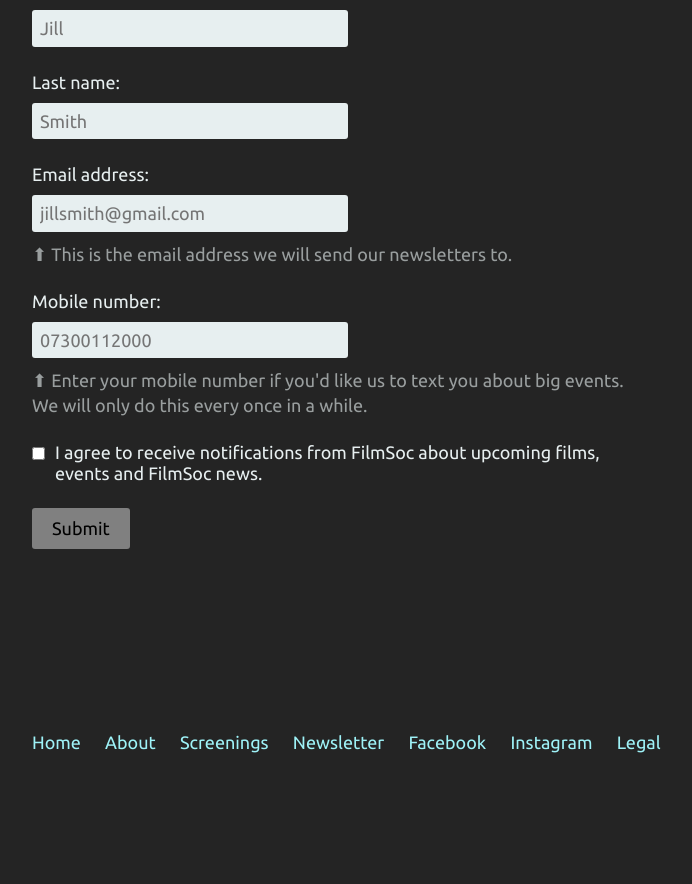
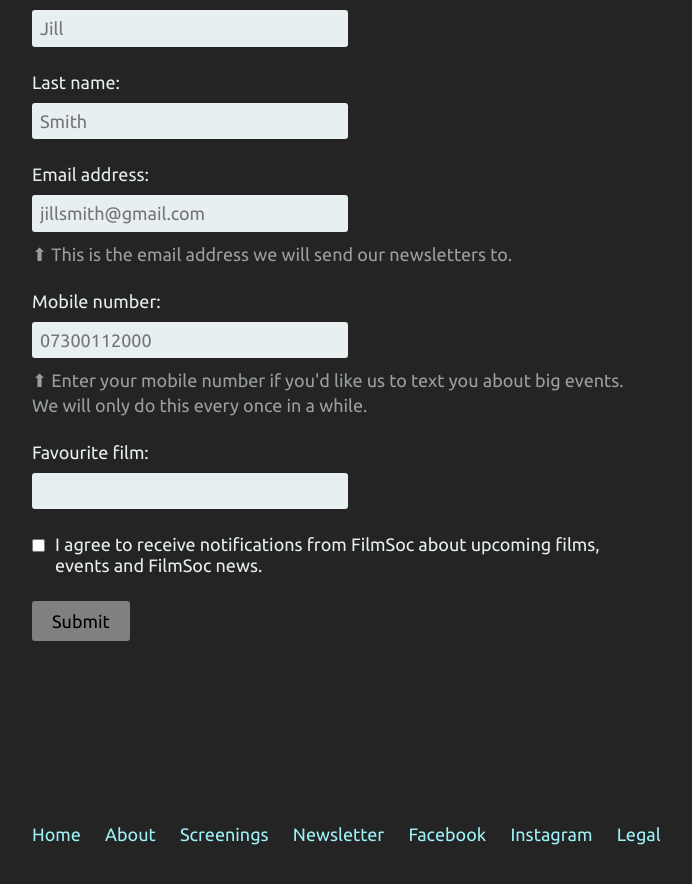
Before and after one commit to stringlytyped/filmsoc, a Jekyll site: the page built from registration/new.html, in a window 1280 px wide and 900 px high, scrolled down 617 px. Shown: the top 884 px of the window, without its empty margins (158-850 px from the left). Built offline with Jekyll 4.4.1, drawn with Linux system fonts in a browser that asks for light colours; before the commit the page ends 1425 px from its top, so only the background shows below that.

Commit message:
Add favourite film question to newsletter registration form

```diff
--- a/registration/new.html
+++ b/registration/new.html
@@ -20,6 +20,7 @@ permalink: /registration/new/
     </div>
     <label>Mobile number: <input type="text" name="mobile" placeholder="07300112000" data-action="blur->newsletter#validate"></label>
     <p>⬆ Enter your mobile number if you'd like us to text you about big events. We will only do this every once in a while.</p>
+    <label>Favourite film: <input type="text" name="favfilm" data-action="blur->newsletter#validate" data-target="newsletter.favfilm"></label>
     <label><input type="checkbox" name="consent" data-action="input->newsletter#validate" data-target="newsletter.consent"> I agree to receive notifications from FilmSoc about upcoming films, events and FilmSoc news.</label>
     <button disabled data-target="newsletter.submit">Submit</button>
   </form>
```
